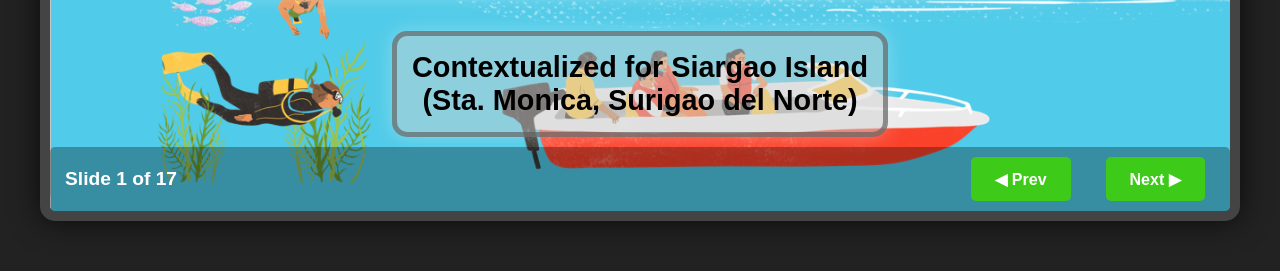
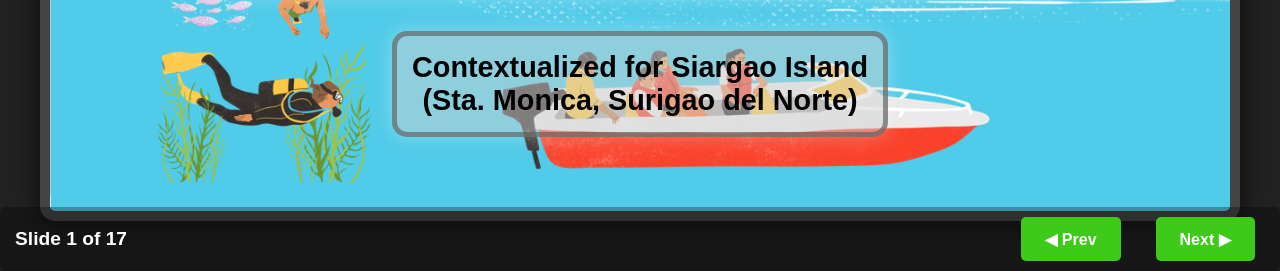
Before and after one commit to DigitizedModule/Eco-Knowledge-Cultural-Digitized-Science-Module-, a plain HTML site: page index.html in a window 1280 px wide. Shown: the part 529-800 px from the top of the page. Drawn offline with Linux system fonts and the light colour scheme.

Commit message:
Update index.html

```diff
--- a/index.html
+++ b/index.html
@@ -38,17 +38,16 @@
 
     /* Frame container - Enhanced for mobile */
    .frame {
-  width: 1200px;
-  height: 700px;
+  width: 100%;
+  max-width: 1200px;   /* keeps it from stretching too wide on big screens */
+  height: 100%;
+  max-height: 700px;   /* keeps it from stretching too tall */
   border: 10px solid #444;
   border-radius: 15px;
   background: var(--slide-bg);
   box-shadow: 0 0 30px rgba(0,0,0,0.7);
   overflow: hidden;
-  position: absolute;
-  top: 50%;
-  left: 50%;
-  transform: translate(-50%, -50%);
+  margin: auto;
   display: flex;
   flex-direction: column;
 }
@@ -1380,4 +1379,5 @@
     showSlide(0);
   </script>
 </body>
+
 </html>
```
